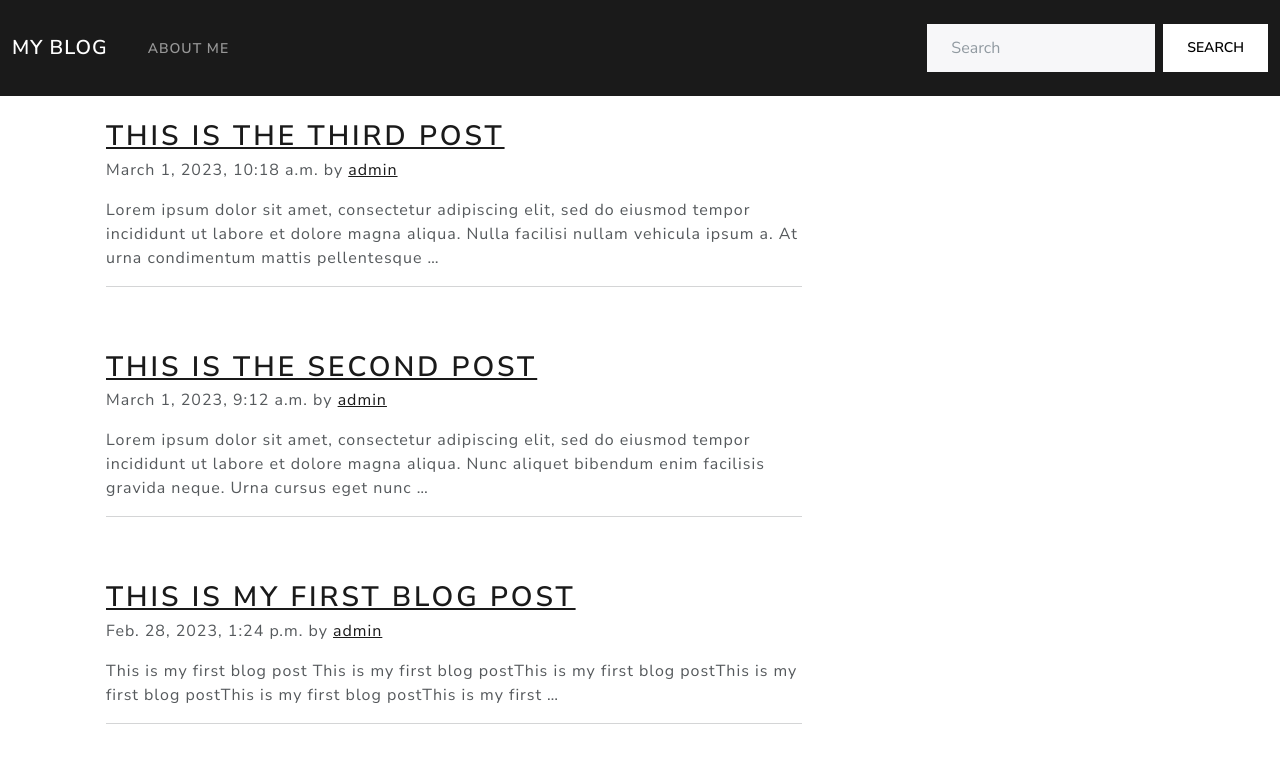
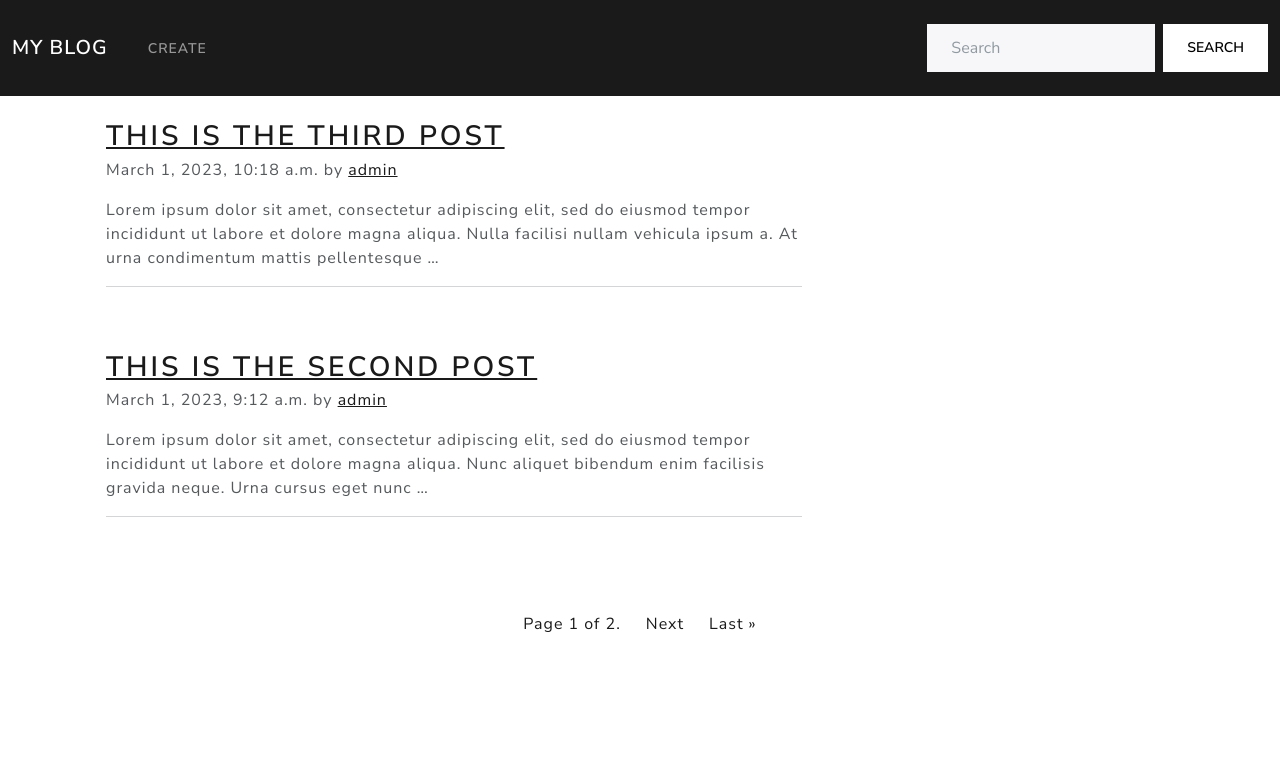
Before and after one commit to Timiemmy/Simple-Blog-Project, a Django app: page / in a window 1280 px wide. Shown: the top 763 px of the page. Run offline with Django 4.2, Linux system fonts and the light colour scheme; data comes from the database, SQL or seed files in the repository; both versions use the stored data as it was after the commit; some libraries are stand-ins or nearby versions.

Commit message:
Added sitmap and forms with CKeditor

```diff
--- a/blog/models.py
+++ b/blog/models.py
@@ -2,6 +2,7 @@ from django.db import models
 from django.utils import timezone
 from django.urls import reverse
 from django.contrib.auth.models import User
+from ckeditor.fields import RichTextField
 
 # Adding Publish manager which will allow us to retrieve all post using the notion Post.published.all() in views
 
@@ -21,12 +22,12 @@ class Post(models.Model):
         User, on_delete=models.CASCADE, related_name='blog_posts')
     title = models.CharField(max_length=250)
     slug = models.SlugField(max_length=250, unique_for_date='publish')
-    content = models.TextField()
+    content = RichTextField(blank=True, null=True)
     publish = models.DateTimeField(default=timezone.now)
     created = models.DateTimeField(auto_now_add=True)
     updated = models.DateTimeField(auto_now=True)
     status = models.CharField(
-        max_length=2, choices=Status.choices, default=Status.DRAFT)
+        max_length=2, choices=Status.choices, default=Status.PUBLISHED)
 
     objects = models.Manager()
     published = PublishedManager()
--- a/blog/templates/blog/base.html
+++ b/blog/templates/blog/base.html
@@ -18,7 +18,7 @@
           <div class="collapse navbar-collapse" id="navbarColor01">
             <ul class="navbar-nav me-auto">
               <li class="nav-item">
-                <a class="nav-link" href="#">About Me</a>
+                <a class="nav-link" href="{% url 'blog:create_post' %}">Create</a>
               </li>
             </ul>
             <form class="d-flex">
--- a/blog/templates/blog/list.html
+++ b/blog/templates/blog/list.html
@@ -14,4 +14,6 @@
 {% endfor %}
     </div>
 </div>
+
+{% include "blog/pagination.html" with page=posts%}
 {% endblock %}
--- /dev/null
+++ b/blog/templates/blog/pagination.html
@@ -0,0 +1,28 @@
+<nav>
+    <ul class="pagination">
+        <div class="mx-auto d-flex flex-row mt-5">
+            {% if page.has_previous %}
+                <li class="page-item">
+                    <a class="page-link" href="?page=1">&laquo; First</a>
+                </li>
+
+                <li class="page-item">
+                    <a class="page-link" href="?page={{ page.previous_page_number }}">Previous</a>
+                </li>
+            {% endif %}
+
+            <li class="page-item">
+                <a class="page-link" href="#">Page {{ page.number }} of {{ page.paginator.num_pages }}.</a>
+            </li>
+
+            {% if page.has_next %}
+                <li class="page-item">
+                    <a class="page-link" href="?page={{ page.next_page_number }}">Next</a>
+                </li>
+                <li class="page-item">
+                    <a class="page-link" href="?page={{ page.paginator.num_pages }}">Last &raquo;</a>
+                </li>
+            {% endif %}
+        </div>
+    </ul>
+</nav>
--- a/blog/urls.py
+++ b/blog/urls.py
@@ -1,5 +1,6 @@
 from django.urls import path
 from . import views
+
 
 app_name = "blog"
 
@@ -7,4 +8,5 @@ urlpatterns = [
     path('', views.post_list, name="post_list"),
     path('<int:year>/<int:month>/<int:day>/<slug:post>/',
          views.post_detail, name="post_detail"),
+    path('new/', views.AddPost, name='create_post'),
 ]
--- a/blog/views.py
+++ b/blog/views.py
@@ -1,9 +1,24 @@
-from django.shortcuts import render, get_object_or_404
+from django.shortcuts import render, get_object_or_404, redirect
 from .models import Post
+from django.core.paginator import Paginator, EmptyPage, PageNotAnInteger
+from .forms import PostForm
+from django.utils import timezone
 
 
 def post_list(request):
     posts = Post.published.all()
+    # Adding pagination
+
+    page_number = request.GET.get('page', 1)
+    paginator = Paginator(posts, 2)
+    # Pagination with 2 posts per page
+
+    try:
+        posts = paginator.page(page_number)
+    except PageNotAnInteger:  # If page_number is not an integer deliver the first page
+        posts = paginator.page(1)
+    except EmptyPage:  # If page_number is out of range deliver last page of results
+        posts = paginator.page(paginator.num_pages)
     return render(request, "blog/list.html", {"posts": posts})
 
 
@@ -11,3 +26,30 @@ def post_detail(request, year, month, day, post):
     post = get_object_or_404(Post, status=Post.Status.PUBLISHED, slug=post,
                              publish__year=year, publish__month=month, publish__day=day)
     return render(request, "blog/detail.html", {"post": post})
+
+
+def AddPost(request):
+    if request.method == "POST":
+        form = PostForm(request.POST)
+        if form.is_valid():
+            post = form.save()
+            post.published_date = timezone.now()
+            post.save()
+            return redirect('post_detail', pk=post.pk)
+    else:
+        form = PostForm()
+    return render(request, 'blog/create_post.html', {'form': form})
+
+
+def EditPost(request):
+    post = get_object_or_404(Post, pk=pk)
+    if request.method == "POST":
+        form = PostForm(request.POST, instance=post)
+        if form.is_valid():
+            post = form.save()
+            post.published_date = timezone.now()
+            post.save()
+            return redirect('post_detail', pk=post.pk)
+    else:
+        form = PostForm(instance=post)
+    return render(request, 'blog/create_post.html', {'form': form})
--- a/myblog/urls.py
+++ b/myblog/urls.py
@@ -16,7 +16,18 @@ Including another URLconf
 from django.contrib import admin
 from django.urls import path, include
 
+# Setting sitemaps which is in the blog app
+from django.contrib.sitemaps.views import sitemap
+from blog.sitemaps import PostSitemap
+
+sitemaps = {
+    'posts': PostSitemap,
+}
+
+
 urlpatterns = [
     path("admin/", admin.site.urls),
     path("", include("blog.urls", namespace="blog")),
+    path('sitemap.xml', sitemap, {'sitemaps': sitemaps},
+         name='django.contrib.sitemaps.views.sitemap')
 ]
```
Also changed, not shown: blog/forms.py (added, +20 -0 lines), blog/sitemaps.py (added, +13 -0 lines), blog/templates/blog/create_post.html (added, +38 -0 lines), myblog/settings.py (+14 -1 lines), blog/migrations/0003_alter_post_content.py (added), blog/migrations/0004_alter_post_status.py (added), db.sqlite3.
